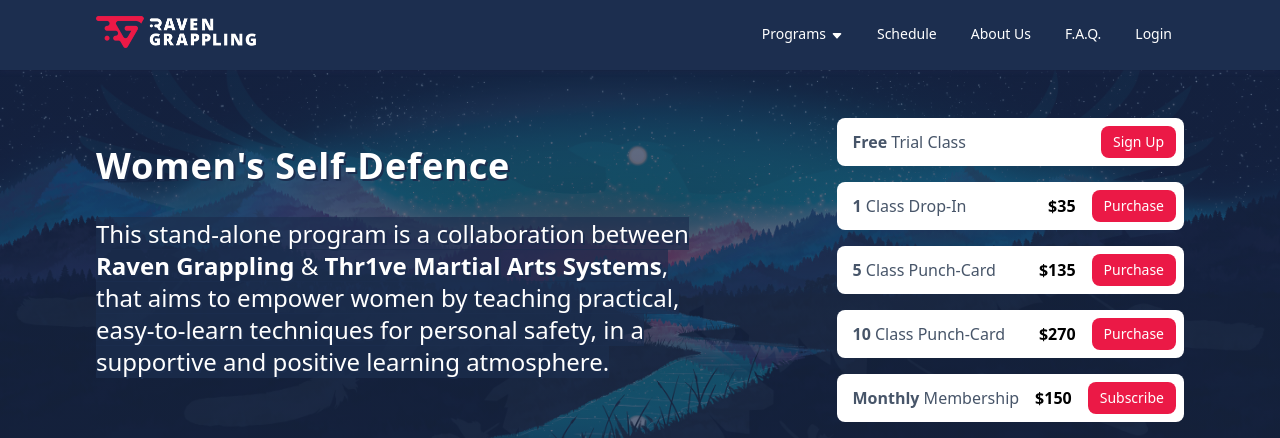
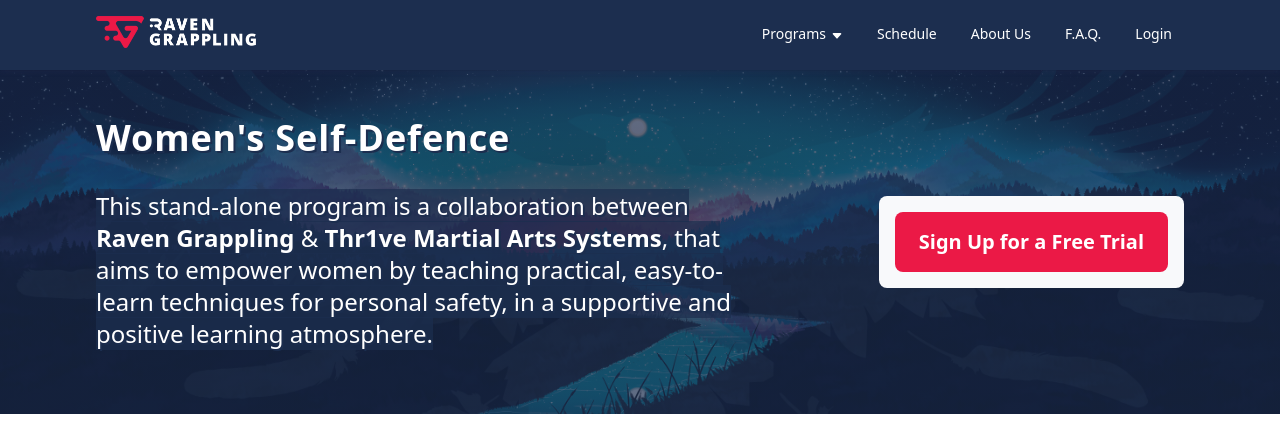
Before and after one commit to RavenGrappling/RavenGrappling.github.io, a Jekyll site: the page built from pages/womens-self-defence.html, in a window 1280 px wide and 1400 px high, cut to the strip 0-438 px from the top of the window. Built offline with Jekyll 4.4.1, drawn with Linux system fonts in a browser that asks for light colours.

Commit message:
removing plans

```diff
--- a/assets/css/raven.css
+++ b/assets/css/raven.css
@@ -115,6 +115,7 @@
   color:            white;
   padding:          1rem 1.5rem;
   border-radius:    0.5rem;
+  text-wrap:        nowrap;
   &:hover {
     opacity: 0.85;
   }
@@ -595,35 +596,11 @@
     background-image: var(--tint-gradient), url(/assets/images/bg.jpg);
   }
   #defence-plans {
-    display:        flex;
-    flex-direction: column;
-    gap:            1rem;
-    .plan {
-      background-color: white;
-      border-radius:    0.5rem;
-      padding:          0.5rem 0.5rem 0.5rem 1rem;
-      display:          flex;
-      gap:              1rem;
-      justify-content:  space-between;
-      align-items:      center;
-      .name {
-        text-wrap:    nowrap;
-        margin-right: auto;
-      }
-      .cost {
-        font-weight: 600;
-        color:       black;
-      }
-      a {
-        display:          inline-block;
-        background-color: var(--raven-red);
-        color:            white;
-        padding:          0.375rem 0.75rem;
-        border-radius:    0.5rem;
-        font-size:        0.875rem;
-        line-height:      1.25rem;
-      }
-    }
+    display:          flex;
+    justify-content:  center;
+    background-color: var(--raven-gray);
+    padding:          1rem;
+    border-radius:    0.5rem;
   }
 }
 
@@ -634,7 +611,7 @@
   --color-womens-defence:        #cb2ba3;
 
   .r-calendar {
-    display:                grid;
+    display:               grid;
     grid-template-columns: auto 1fr;
   }
   .r-calendar-days {
--- a/pages/womens-self-defence.html
+++ b/pages/womens-self-defence.html
@@ -18,34 +18,9 @@
     </div>
 
     <div id="defence-plans">
-      <div class="plan">
-        <div class="name"><strong>Free</strong> Trial Class</div>
-        <a href="https://app.tgaacademy.com/signup/Q8uiyWDF" target="_blank">Sign Up</a>
-      </div>
-
-      <div class="plan">
-        <div class="name"><strong>1</strong> Class Drop-In</div>
-        <div class="cost">$35</div>
-        <a href="https://app.tgaacademy.com/signup/2R1rWmGw" target="_blank">Purchase</a>
-      </div>
-
-      <div class="plan">
-        <div class="name"><strong>5</strong> Class Punch-Card</div>
-        <div class="cost">$135</div>
-        <a href="https://app.tgaacademy.com/signup/LI9NM9sz" target="_blank">Purchase</a>
-      </div>
-
-      <div class="plan">
-        <div class="name"><strong>10</strong> Class Punch-Card</div>
-        <div class="cost">$270</div>
-        <a href="https://app.tgaacademy.com/signup/vNU2-jLA" target="_blank">Purchase</a>
-      </div>
-
-      <div class="plan">
-        <div class="name"><strong>Monthly</strong> Membership</div>
-        <div class="cost">$150</div>
-        <a href="https://app.tgaacademy.com/signup/oLVkNfH9" target="_blank">Subscribe</a>
-      </div>
+      <a href="https://app.tgaacademy.com/signup/Q8uiyWDF" class="large-button" target="_blank">
+        Sign Up for a Free Trial
+      </a>
     </div>
   </section>
 </div>
```
